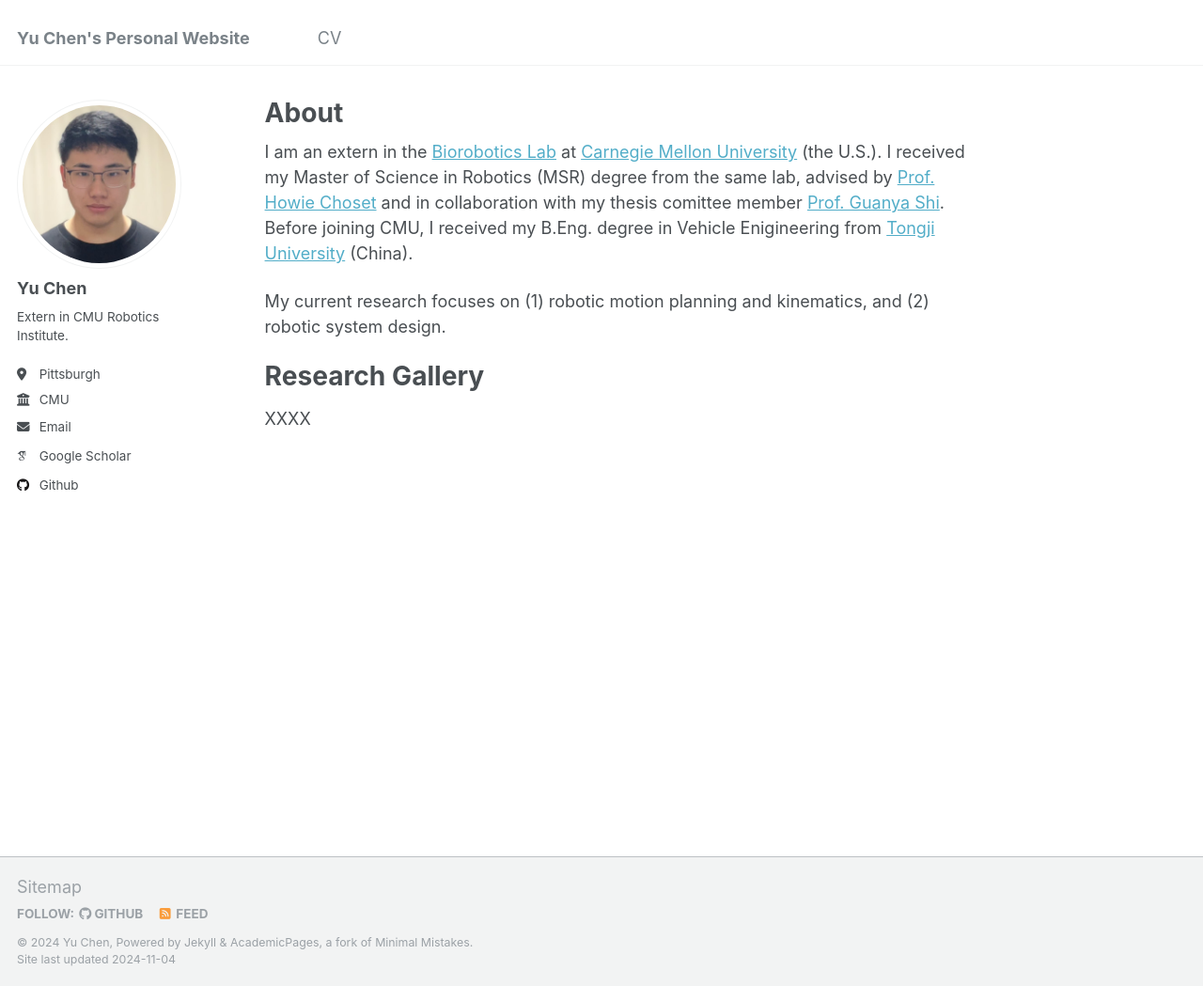
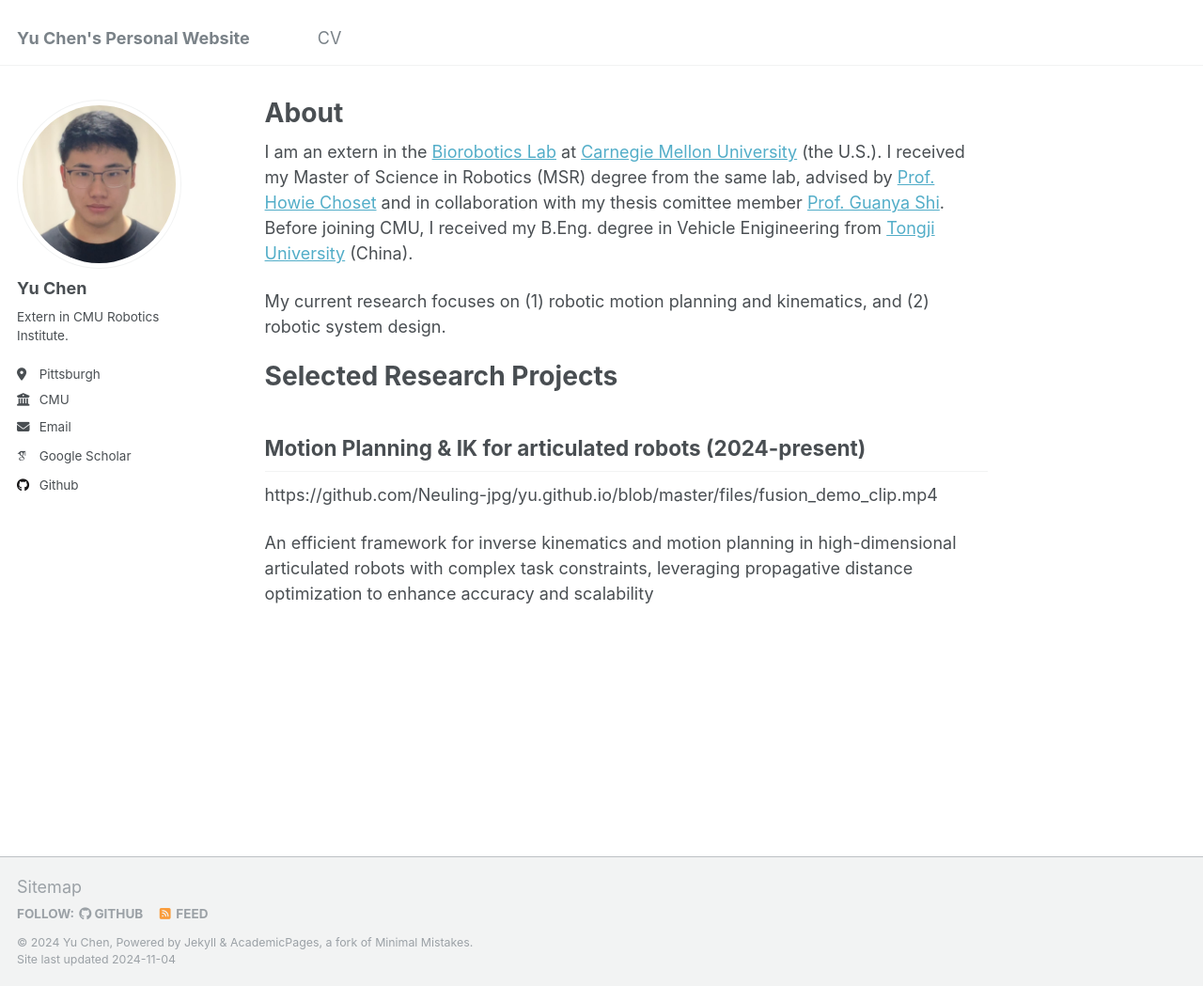
Before and after one commit to Neuling-jpg/yu.github.io, a Jekyll site: the page built from _pages/about.md, in a window 1280 px wide and 1049 px high. Shown: the whole window at 94% size. Built offline with Jekyll 4.4.1, drawn with Linux system fonts in a browser that asks for light colours; some web fonts are replaced.

Commit message:
Update about.md

```diff
--- a/_pages/about.md
+++ b/_pages/about.md
@@ -11,6 +11,11 @@ I am an extern in the [Biorobotics Lab](https://biorobotics.org/) at [Carnegie M
 
 My current research focuses on (1) robotic motion planning and kinematics, and (2) robotic system design.
 
-Research Gallery
+Selected Research Projects
 ======
-XXXX
+
+## Motion Planning & IK for articulated robots (2024-present)
+
+https://github.com/Neuling-jpg/yu.github.io/blob/master/files/fusion_demo_clip.mp4
+
+An efficient framework for inverse kinematics and motion planning in high-dimensional articulated robots with complex task constraints, leveraging propagative distance optimization to enhance accuracy and scalability
```
